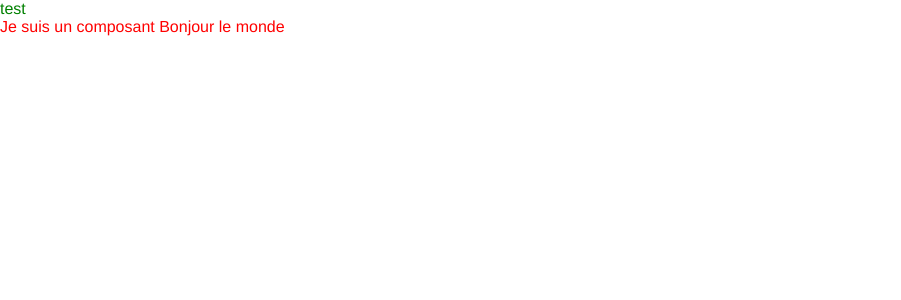
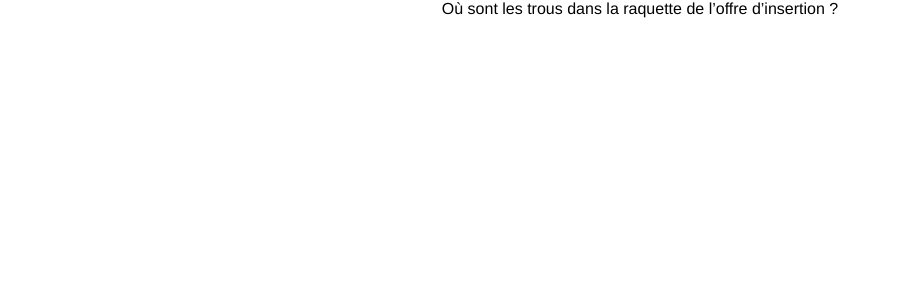
Before and after one commit to gip-inclusion/offre-inclusion, a Vue app: page / in a window 1280 px wide. Shown: the top 300 px of the page, without its empty margins (0-901 px from the left). Built offline with nearby package versions, Linux system fonts and the light colour scheme; the HTML template or start-up script is replaced by a standard one.

Commit message:
change placeholder

```diff
--- a/src/App.vue
+++ b/src/App.vue
@@ -1,6 +1,6 @@
 <template>
   <div id="app">
-    <h1>test</h1>
+    <h1>Où sont les trous dans la raquette de l’offre d’insertion ?</h1>
     <myComponent></myComponent>
   </div>
 </template>
@@ -43,9 +43,7 @@ export default {
     font-family: Avenir, Helvetica, Arial, sans-serif;
     -webkit-font-smoothing: antialiased;
     -moz-osx-font-smoothing: grayscale;
-    h1{
-      color:green;
-    }
+    text-align: center;
   }
 
 </style>
--- a/src/components/myComponent.vue
+++ b/src/components/myComponent.vue
@@ -1,6 +1,6 @@
 <template>
   <div id="myComponent">
-     <span>Je suis un composant Bonjour le monde</span>
+
   </div>
 </template>
 
```
